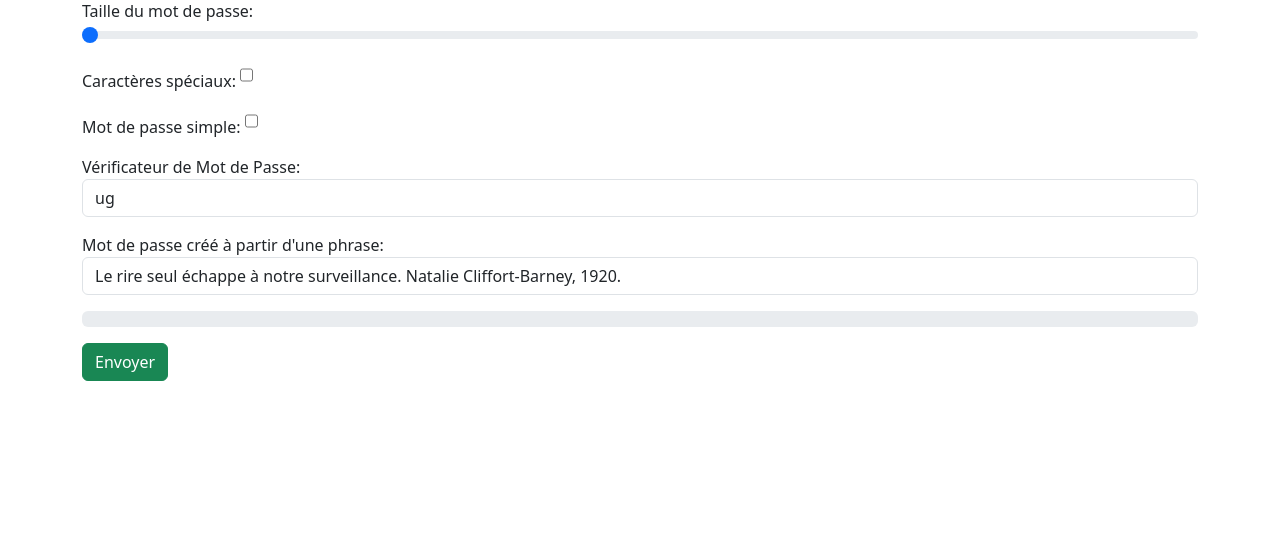
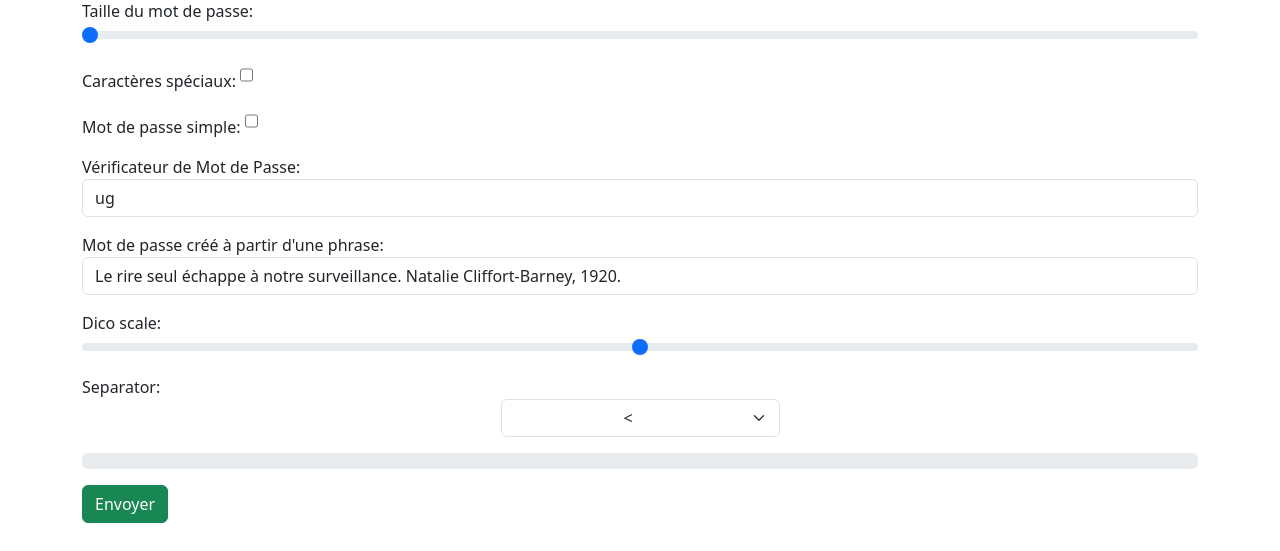
Before and after one commit to avnerelbaz3500/generate-passw, a Django app: page /genpass/ in a window 1280 px wide. Shown: the part 249-800 px from the top of the page. Run offline with Django 5.2, Linux system fonts and the light colour scheme; data comes from the database, SQL or seed files in the repository; both versions use the stored data as it was after the commit; some libraries are stand-ins or nearby versions.

Commit message:
First release of Hello World!

```diff
--- a/password/forms.py
+++ b/password/forms.py
@@ -1,11 +1,22 @@
 from django import forms
+
 from .models import Generate
 
+import string
+
+CHOICES = [(str(separator), f"{separator}") for separator in string.punctuation]
+
 class GenerateForm(forms.ModelForm):
+    separator = forms.ChoiceField(choices=CHOICES, required=False, widget=forms.Select(attrs={
+        'id': 'separator',
+        'class': 'form-select w-25 mx-auto text-center '
+    }))
     class Meta:
         model = Generate
-        fields = ('scale', 'special', 'simple', 'password', 'passphrase')
+        fields = ('scale', 'special', 'simple', 'password', 'passphrase','dico_scale','separator')
         labels = {
+            'separator' : 'Choix du séparateur',
+            'dicoscale' : 'Choix du nombre de mots',
             'scale': 'Taille du mot de passe',
             'special': 'Caractères spéciaux',
             'simple': 'Mot de passe simple',
@@ -20,7 +31,7 @@ class GenerateForm(forms.ModelForm):
                 'step': '1',
                 'min': '5',
                 'max': '20',
-                'oninput': 'checkPasswordStrength()',
+                'oninput': 'classicalPassword()',
                 'value': '8'
             }),
             'special': forms.CheckboxInput(attrs={
@@ -41,6 +52,17 @@ class GenerateForm(forms.ModelForm):
                 'id': 'passphrase',
                 'class': 'form-control',
                 'placeholder': 'Génèrer un mot de passe à partir d\'une phrase.',
-                'oninput': 'checkPasswordStrength()'
+                'oninput': 'passPhrase()'
             })
+            ,'dico_scale': forms.NumberInput(attrs={
+                'id': 'dico_scale',
+                'class': 'form-range',
+                'type': 'range',
+                'step': '1',
+                'min': '2',
+                'max': '6',
+                'oninput': 'dicoPassword()',
+                'value': '4'
+            }),
+
         }
--- a/password/models.py
+++ b/password/models.py
@@ -1,8 +1,6 @@
 from django.db import models
 
 from django.core.validators import MaxValueValidator, MinValueValidator
-
-
 
 
 
@@ -18,3 +16,5 @@ class Generate(models.Model):
     passphrase = models.fields.CharField(null = True, max_length=1000)
     passphrase_created = models.fields.CharField(null = True, max_length=128)
     dico_scale = models.fields.IntegerField(null =True, default= 4)
+    passmot = models.fields.CharField(null = True, max_length=128)
+    separator = models.fields.CharField(default='/', max_length=3)
--- a/password/static/password/script.js
+++ b/password/static/password/script.js
@@ -3,17 +3,75 @@ let timeout = null;
 
 function checkPasswordStrength() {
     const scale = document.getElementById('scale').value;
-    const scalelabel = document.getElementById('scale-label');
+    const dico_scale = document.getElementById('dico_scale').value;
     const special = document.getElementById('special');
     const simple = document.getElementById('simple');
 
 
+
+
     const password = document.getElementById('password').value;
     const passphrase = document.getElementById('passphrase').value;
-    const passphrase_created = document.getElementById('passphrase_created');
-    const passphrase_created_label = document.getElementById('passphrase_created_label');
+
+
+    // Clear the previous timeout
+    clearTimeout(timeout);
+
+    // Set a new timeout
+    timeout = setTimeout(() => {
+        console.log('Sending passphrase:', passphrase);
+
+
+        const progress_check = document.getElementById('progress_check');
+        const striped_check = document.getElementById('striped_check');
+        const strengthTextCheck = document.getElementById('strength-text-check');
+
+        fetch("/genpass_print/", {
+            method: 'POST',
+            headers: {
+                'Content-Type': 'application/x-www-form-urlencoded',
+                'X-CSRFToken': csrftoken
+            },
+            body: new URLSearchParams({
+
+                'passphrase': passphrase,
+                'password' : password,
+                'scale' : scale,
+                'dico_scale': dico_scale,
+            }),
+            mode: 'same-origin'
+        })
+        .then(response => response.json())
+        .then(data => {
+            console.log('Received data:', data);
+
+            striped_check.style.width = data['percent'] + '%';
+            progress_check.setAttribute('aria-valuenow', data['percent']);
+            striped_check.classList.remove('bg-danger', 'bg-warning', 'bg-info', 'bg-success', 'bg-dark');
+            striped_check.classList.add(data['colorClass']);
+            strengthTextCheck.textContent = data['message'];
+
+
+        })
+        .catch(error => {
+            console.error('Error:', error);
+        });
+    }, 400);
+}
+
+
+
+function classicalPassword() {
+    const scale = document.getElementById('scale').value;
+    const scalelabel = document.getElementById('scale-label');
+    const special = document.getElementById('special');
+    const simple = document.getElementById('simple');
+    const passphrase = document.getElementById('passphrase').value;
+    const dico_scale = document.getElementById('dico_scale').value;
+
+    const password = document.getElementById('password').value;
     const range_password_label = document.getElementById('range_password_label');
-    console.log('Typing passphrase:', passphrase);
+
 
     // Clear the previous timeout
     clearTimeout(timeout);
@@ -23,11 +81,122 @@ function checkPasswordStrength() {
         console.log('Sending passphrase:', passphrase);
 
         const progress_range = document.getElementById('progress_range');
-        const progress_check = document.getElementById('progress_check');
         const striped_range = document.getElementById('striped_range');
-        const striped_check = document.getElementById('striped_check');
         const strengthTextRange = document.getElementById('strength-text-range');
-        const strengthTextCheck = document.getElementById('strength-text-check');
+
+        fetch("/genpass_print/", {
+            method: 'POST',
+            headers: {
+                'Content-Type': 'application/x-www-form-urlencoded',
+                'X-CSRFToken': csrftoken
+            },
+            body: new URLSearchParams({
+                'passphrase': passphrase,
+                'password' : password,
+                'dico_scale' : dico_scale,
+                'scale' : scale,
+                'special' : special.checked,
+                'simple' : simple.checked
+            }),
+            mode: 'same-origin'
+        })
+        .then(response => response.json())
+        .then(data => {
+            console.log('Received data:', data);
+            simple.checked = data['simple'];
+            special.checked = data['special'];
+            striped_range.style.width = data['percent_range'] + '%';
+            progress_range.setAttribute('aria-valuenow', data['percent_range']);
+            striped_range.classList.remove('bg-danger', 'bg-warning', 'bg-info', 'bg-success', 'bg-dark');
+            striped_range.classList.add(data['colorClassRange']);
+            strengthTextRange.textContent = data['message_range'];
+            scalelabel.textContent = 'Taille du mot de passe : ' + data['scale'];
+            range_password_label.textContent = data['range_password'];
+
+
+        })
+        .catch(error => {
+            console.error('Error:', error);
+        });
+    }, 400);
+}
+
+
+function dicoPassword() {
+    const scale = document.getElementById('scale').value;
+    const dico_scale = document.getElementById('dico_scale').value;
+    const dico_scalelabel = document.getElementById('dico_scale-label');
+    const special = document.getElementById('special');
+    const simple = document.getElementById('simple');
+    const separator = document.getElementById('separator').value;
+    const passmot_label = document.getElementById('passmot_label');
+    console.log('Seprator:', separator);
+
+
+
+
+    const password = document.getElementById('password').value;
+    const passphrase = document.getElementById('passphrase').value;
+
+    // Clear the previous timeout
+    clearTimeout(timeout);
+
+    // Set a new timeout
+    timeout = setTimeout(() => {
+        console.log('Sending passphrase:', passphrase);
+
+        fetch("/genpass_print/", {
+            method: 'POST',
+            headers: {
+                'Content-Type': 'application/x-www-form-urlencoded',
+                'X-CSRFToken': csrftoken
+            },
+            body: new URLSearchParams({
+                'passphrase': passphrase,
+                'password' : password,
+                'scale' : scale,
+                'dico_scale': dico_scale,
+                'dico_scalelabel' : dico_scalelabel,
+                'special' : special.checked,
+                'simple' : simple.checked,
+                'separator' : separator
+            }),
+            mode: 'same-origin'
+        })
+        .then(response => response.json())
+        .then(data => {
+            console.log('Received data:', data);
+            passmot_label.textContent = data['passmot'];
+
+
+        })
+        .catch(error => {
+            console.error('Error:', error);
+        });
+    }, 400);
+}
+
+
+function passPhrase() {
+    const scale = document.getElementById('scale').value;
+    const dico_scale = document.getElementById('dico_scale').value;
+    const special = document.getElementById('special');
+    const simple = document.getElementById('simple');
+
+
+
+
+    const password = document.getElementById('password').value;
+    const passphrase = document.getElementById('passphrase').value;
+    const passphrase_created = document.getElementById('passphrase_created');
+    const passphrase_created_label = document.getElementById('passphrase_created_label');
+
+
+    // Clear the previous timeout
+    clearTimeout(timeout);
+
+    // Set a new timeout
+    timeout = setTimeout(() => {
 
         fetch("/genpass_print/", {
             method: 'POST',
@@ -39,32 +208,19 @@ function checkPasswordStrength() {
                 'passphrase_created_label' : passphrase_created_label,
                 'passphrase_created' : passphrase_created,
                 'passphrase': passphrase,
-                'password': password,
-                'scale': scale,
-                'special': special.checked,
-                'simple': simple.checked
+                'password' : password,
+                'scale' : scale,
+                'dico_scale': dico_scale,
+                'special' : special.checked,
+                'simple' : simple.checked,
+
             }),
             mode: 'same-origin'
         })
         .then(response => response.json())
         .then(data => {
-            console.log('Received data:', data);
-            console.log(simple, passphrase);
-            simple.checked = data['simple'];
-            special.checked = data['special'];
-            striped_check.style.width = data['percent'] + '%';
-            progress_check.setAttribute('aria-valuenow', data['percent']);
-            striped_check.classList.remove('bg-danger', 'bg-warning', 'bg-info', 'bg-success', 'bg-dark');
-            striped_check.classList.add(data['colorClass']);
-            strengthTextCheck.textContent = data['message'];
-            striped_range.style.width = data['percent_range'] + '%';
-            progress_range.setAttribute('aria-valuenow', data['percent_range']);
-            striped_range.classList.remove('bg-danger', 'bg-warning', 'bg-info', 'bg-success', 'bg-dark');
-            striped_range.classList.add(data['colorClassRange']);
-            strengthTextRange.textContent = data['message_range'];
-            scalelabel.textContent = 'Taille du mot de passe : ' + data['scale'];
-            range_password_label.textContent = data['range_password'];
             passphrase_created_label.textContent = data['passphrase_created'];
+
 
         })
         .catch(error => {
--- a/password/static/password/styles.css
+++ b/password/static/password/styles.css
@@ -1,15 +1,10 @@
-/* body {
-    display :flex;
-    flex-direction: column;
-    justify-content: center;
-    align-items: center;
+.form-select.form-select-sm.text-center {
+    padding: 0.375rem 0.75rem;
+    font-size: 0.875rem;
+    line-height: 1.5;
+    border-radius: 0.2rem;
+    text-align: center;  /* Centrer le texte */
+    margin: 0 auto;  /* Centrer le champ */
+    display: block;
+    width: fit-content;  /* Ajuster la largeur pour qu'elle corresponde au contenu */
 }
-
-.submit {
-    padding: 3em;
-    margin: 3em;
-
-    display :flex;
-    justify-content: center;
-    align-items: center;
-} */
--- a/password/views.py
+++ b/password/views.py
@@ -3,6 +3,7 @@ from .forms import GenerateForm
 from django.http import JsonResponse
 from django.shortcuts import render, redirect
 from .maincode.create import Create
+from .maincode.dico import Dico
 from .maincode.check import calculate_password_strength
 from django.views.decorators.csrf import csrf_exempt
 import logging
@@ -14,20 +15,22 @@ def genpassp(request):
     if request.method == 'POST':
         passw = Generate.objects.get(id=108121)
         form = GenerateForm(request.POST, instance=passw)
+
         if form.is_valid():
             scale = form.cleaned_data.get('scale')
             special = form.cleaned_data.get('special')
             simple = form.cleaned_data.get('simple')
-
-
+            dico_scale = form.cleaned_data.get('dico_scale')
+            separator = form.cleaned_data.get('separator')
             create = Create(scale, special, simple)
             passw.mdp = create.genpass()
             passphrase = form.cleaned_data.get('passphrase')
             passphrase_created = create.generate_passphrase(passphrase) if passphrase else ""
+            dico = Dico(dico_scale,separator)
+            passw.passmot = dico.password()
+            passmot = passw.passmot
             form.save()
             password = form.cleaned_data.get('password')
-
-
             range_password = passw.mdp
             strength_range = calculate_password_strength(range_password)
             logger.debug(f"Received password: {password}")
@@ -35,6 +38,9 @@ def genpassp(request):
             strength = calculate_password_strength(password)
             logger.debug(f"Calculated strength: {strength}")
             response_data = {
+                'separator' : separator,
+                'dico_scale' : dico_scale,
+                'passmot' : passmot,
                 'passphrase_created' : passphrase_created,
                 'passphrase': passphrase,
                 'simple': simple,
```
Also changed, not shown: password/maincode/check.py (+4 -4 lines), password/templates/password/genpass_print.html (+27 -0 lines), db.sqlite3, password/migrations/0020_generate_passmot.py (added), password/migrations/0021_generate_separator.py (added).
